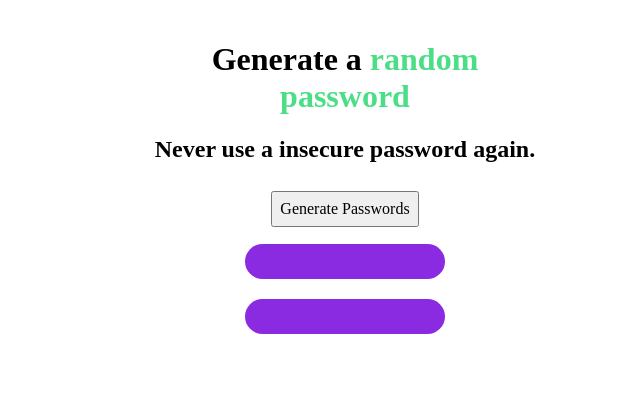
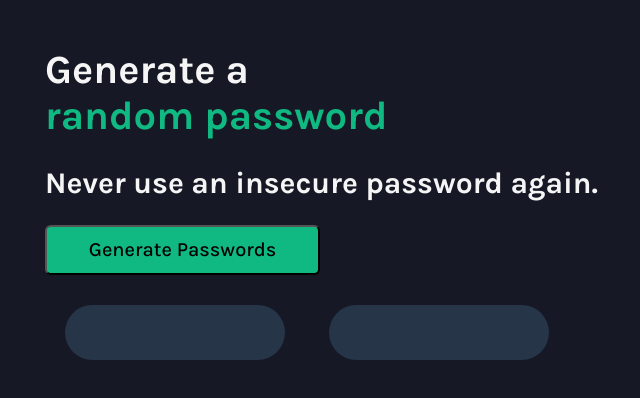
Before and after one commit to JessVarghese/passwordGen_scrimba, a website built with Vite: page index.html in a window 1280 px wide. Shown: the whole page, without its empty margins (295-935 px from the left). Built offline with nearby package versions, Linux system fonts and the light colour scheme.

Commit message:
adding styling

```diff
--- a/index.css
+++ b/index.css
@@ -1,29 +1,56 @@
 body {
+    font-family: 'Karla', sans-serif;
     margin: 0 auto;
-    width: 400px;
+    width: 600px;
     padding: 20px;
     justify-content: space-around;
     text-align: center;
+    background-color: #161925;
+    color: whitesmoke;
+    text-align: left;
 }
 
 
+h1 {
+    font-weight: 700;
+    font-size: 40px;
+}
+
+h2 {
+    font-weight: 700;
+    font-size: 30px;
+}
+
 span {
-    color: #4ADF86;
+    color: #10B981;
+
 }
 
 button {
-    padding: 7px;
-    margin: 7px;
+    font-weight: 500;
+    font-size: 20px;
+    width: 275px;
+    height: 50px;
+    background: #10B981;
+    box-shadow: 0px 1px 2px rgba(0, 0, 0, 0.05);
+    border-radius: 6px;
 }
 
-#pass-one, #pass-two {
+.text-el {
+    padding-top: 20px;
+}
+
+#pass-one,
+#pass-two {
     display: inline-block;
     justify-content: space-evenly;
     width: 180px;
     height: 15px;
-    padding: 10px;
-    margin: 10px;
+    padding: 20px 20px;
+    margin: 10px 20px;
     border-radius: 60px;
-    background-color: blueviolet;
+    background-color: #273549;
+    color: #10B981;
+    text-align: center;
 
 }
--- a/index.html
+++ b/index.html
@@ -1,14 +1,15 @@
 <html>
 
 <head>
+    <link href="https://fonts.googleapis.com/css2?family=Karla:wght@400;500;700&display=swap" rel="stylesheet">
     <link rel="stylesheet" href="https://cdnjs.cloudflare.com/ajax/libs/normalize/8.0.1/normalize.css">
     <link rel="stylesheet" href="index.css">
 </head>
 
 <body>
     <div>
-        <h1>Generate a <span>random password</span></h1>
-        <h2>Never use a insecure password again.</h2>
+        <h1>Generate a<br><span>random password</span></h1>
+        <h2>Never use an insecure password again.</h2>
     </div>
 
 
```
